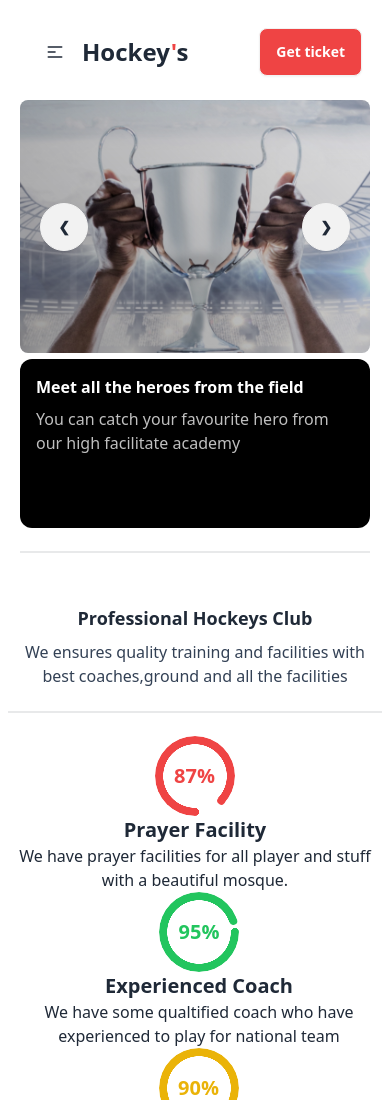
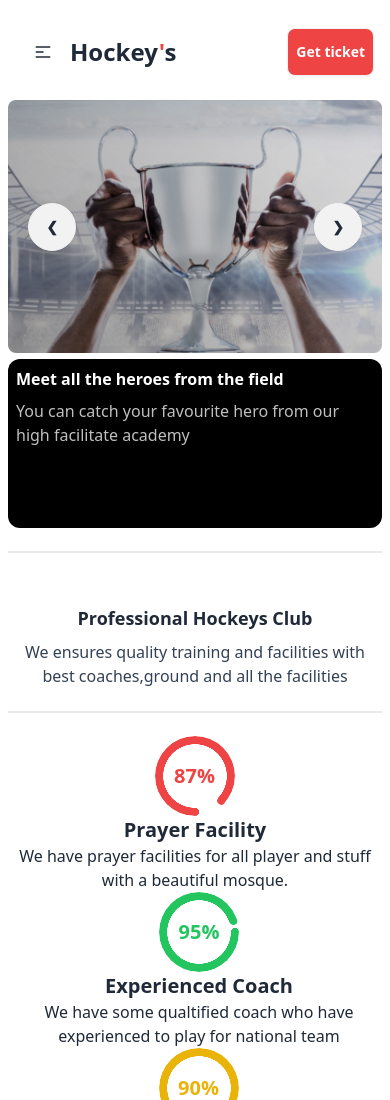
Before and after one commit to Asadujjaman717/third-assignment-B9A3, a plain HTML site: page index.html in a window 390 px wide. Shown: the top 1100 px of the page. Drawn offline with nearby package versions, Linux system fonts and the light colour scheme.

```diff
--- a/index.html
+++ b/index.html
@@ -30,7 +30,7 @@
     </style>
   </head>
   <body>
-    <header class="container mx-auto lg:px-24 px-5 py-5">
+    <header class="container mx-auto lg:px-24 px-2 py-5">
       <div class="navbar">
         <div class="navbar-start">
           <div class="dropdown">
@@ -77,7 +77,7 @@
         </div>
         <div class="navbar-end">
           <img class="hidden lg:flex" src="images/Frame.svg" alt="" />
-          <a class="btn bg-red-500 text-white font-bold ml-3">Get ticket</a>
+          <a class="btn bg-red-500 text-white font-bold ml-3 p-2">Get ticket</a>
         </div>
       </div>
       <!-- banner bg-cover bg-center-->
@@ -123,7 +123,7 @@
       <div
         class="flex lg:justify-end lg:relative lg:bottom-44 lg:right-10 justify-center"
       >
-        <div class="h-[20vh] lg:w-1/3 text-white bg-black rounded-xl p-4">
+        <div class="h-[20vh] lg:w-1/3 text-white bg-black rounded-xl lg:p-4 p-2">
           <h4 class="font-bold">Meet all the heroes from the field</h4>
           <p class="opacity-75 pt-2">
             You can catch your favourite hero from our high facilitate academy
```
